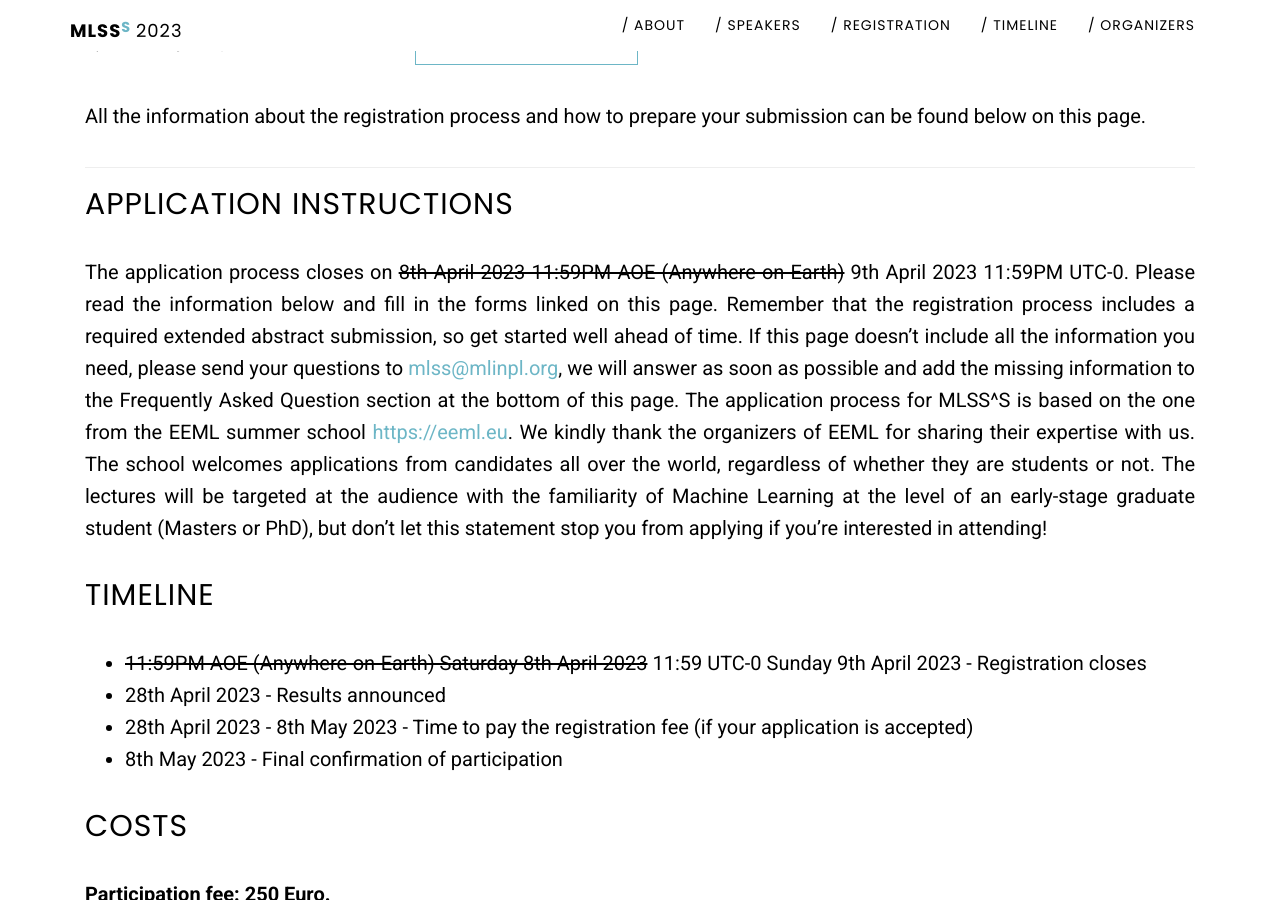
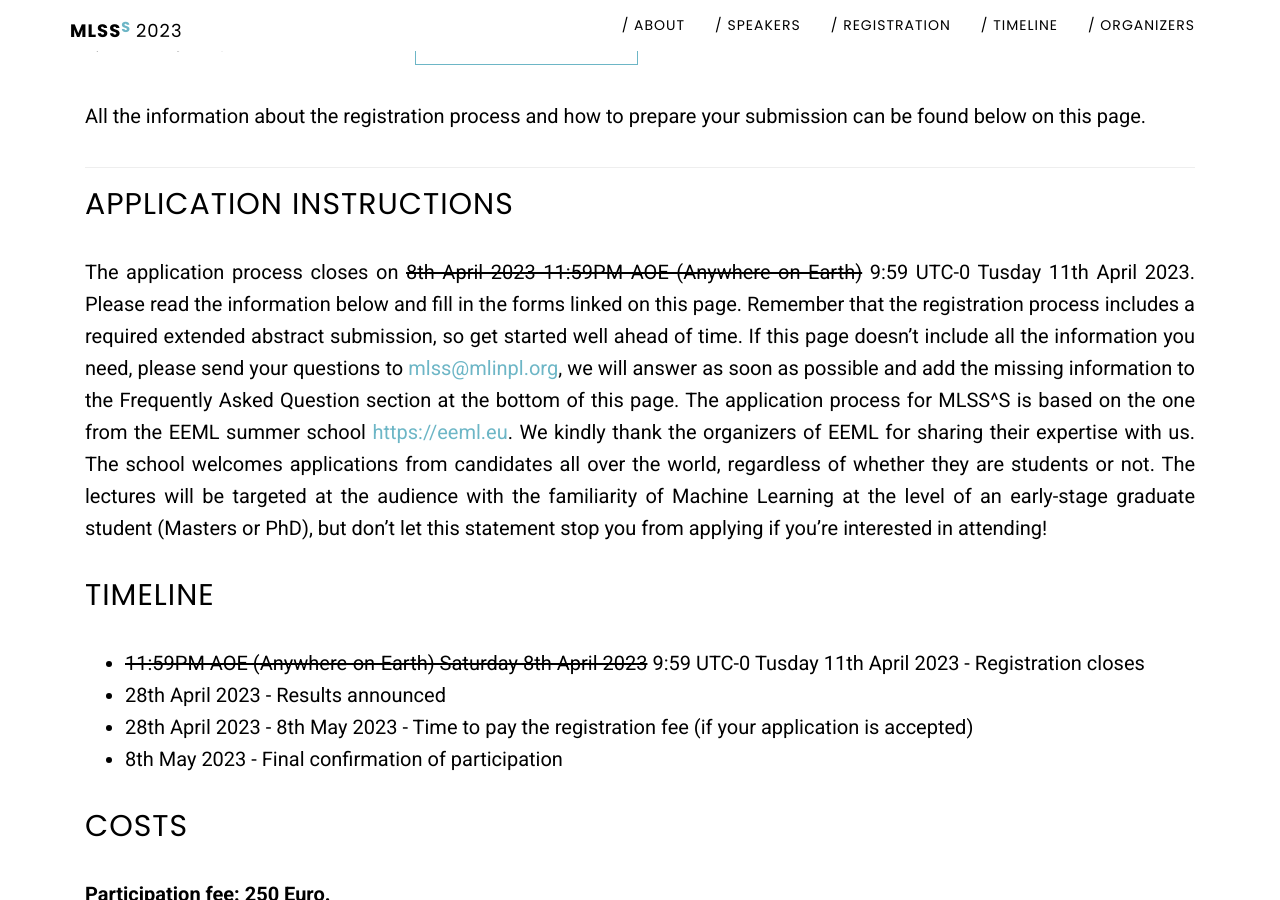
Before and after one commit to mlinpl/mlss2023.mlinpl.org, a Jekyll site: the page built from mlss-registration.md, in a window 1280 px wide and 900 px high, scrolled down 530 px. Built offline with Jekyll 4.4.1, drawn with Linux system fonts in a browser that asks for light colours.

Commit message:
Update the end of registration date

```diff
--- a/_config.yml
+++ b/_config.yml
@@ -44,7 +44,7 @@ header:
   subheading: Machine Learning Summer School</br>on applications in <span class="emph">Science</span>
   date-location: 26 June - 2 July / Kraków, Poland
   # Countdown settings
-  countdown-date: "2023-04-09T23:59:59Z"
+  countdown-date: "2023-04-11T21:59:59Z"
   countdown-text: '<a href="registration">Registration</a> closes in:'
 
 
--- a/_data/mlss-timeline.yml
+++ b/_data/mlss-timeline.yml
@@ -1,7 +1,7 @@
 - date: 6 March
   description: Registration open (<a href="/registration">details here</a>)
 
-- date: 9 April
+- date: 11 April
   description: Registration closes
 
 - date: 28 April
--- a/mlss-registration.md
+++ b/mlss-registration.md
@@ -19,7 +19,7 @@ All the information about the registration process and how to prepare your submi
 
 ## Application instructions
 
-The application process closes on ~~8th April 2023 11:59PM AOE (Anywhere on Earth)~~ 9th April 2023 11:59PM UTC-0.
+The application process closes on ~~8th April 2023 11:59PM AOE (Anywhere on Earth)~~ 9:59 UTC-0 Tusday 11th April 2023.
 Please read the information below and fill in the forms linked on this page.
 Remember that the registration process includes a required extended abstract submission, so get started well ahead of time.
 If this page doesn’t include all the information you need, please send your questions to [{{ site.email }}](mailto:{{ site.email }}), we will answer as soon as possible and add the missing information to the Frequently Asked Question section at the bottom of this page.
@@ -29,7 +29,7 @@ The school welcomes applications from candidates all over the world, regardless
 
 ## Timeline
 
-- ~~11:59PM AOE (Anywhere-on-Earth) Saturday 8th April 2023~~ 11:59 UTC-0 Sunday 9th April 2023 - Registration closes
+- ~~11:59PM AOE (Anywhere-on-Earth) Saturday 8th April 2023~~ 9:59 UTC-0 Tusday 11th April 2023 - Registration closes
 - 28th April 2023 - Results announced
 - 28th April 2023 - 8th May 2023 - Time to pay the registration fee (if your application is accepted)
 - 8th May 2023 - Final confirmation of participation
```
